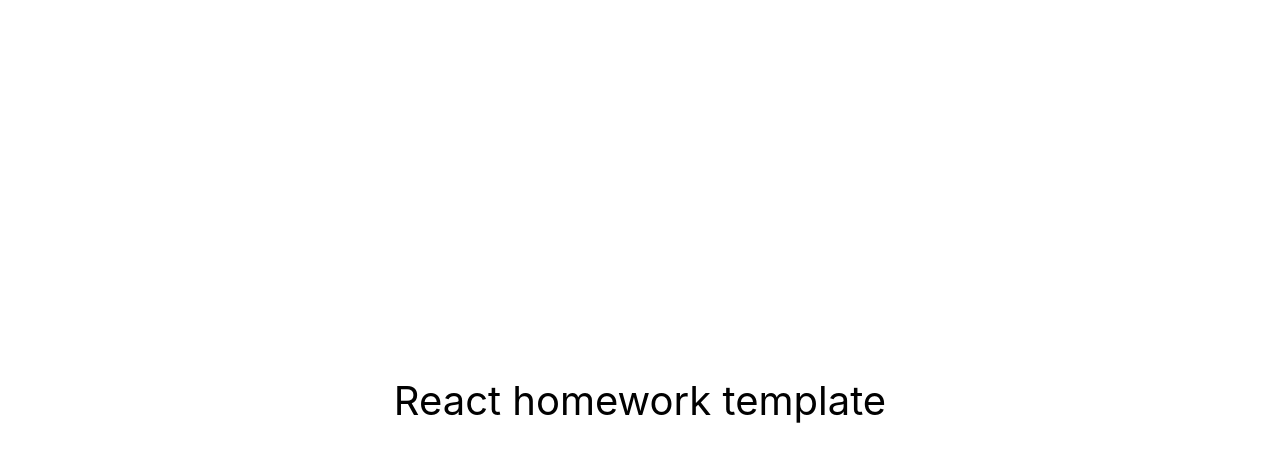
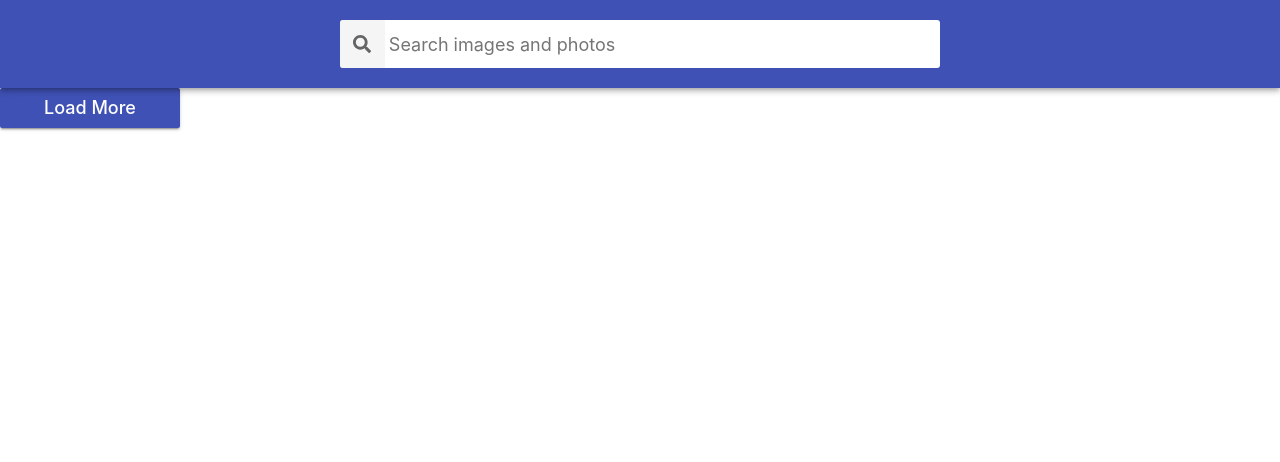
Before and after one commit to Nepalcem/goit-react-hw-03-image-finder, a React (Create React App) app: page / in a window 1280 px wide. Shown: the top 462 px of the page. Built offline with nearby package versions, Linux system fonts and the light colour scheme.

Commit message:
components

```diff
--- a/package.json
+++ b/package.json
@@ -11,7 +11,9 @@
     "prop-types": "^15.8.1",
     "react": "^18.1.0",
     "react-dom": "^18.1.0",
+    "react-icons": "^4.8.0",
     "react-scripts": "5.0.1",
+    "react-toastify": "^9.1.3",
     "styled-components": "^5.3.10",
     "web-vitals": "^2.1.3"
   },
--- a/src/components/App.jsx
+++ b/src/components/App.jsx
@@ -1,16 +1,18 @@
-export const App = () => {
-  return (
-    <div
-      style={{
-        height: '100vh',
-        display: 'flex',
-        justifyContent: 'center',
-        alignItems: 'center',
-        fontSize: 40,
-        color: '#010101'
-      }}
-    >
-      React homework template
-    </div>
-  );
-};
+import React from 'react';
+import { Component } from 'react';
+import SearchBar from './SearchBar/SearchBar';
+import ImageGallery from './ImageGallery/ImageGallery';
+import LoadMoreBtn from './LoadMoreBtn/LoadMoreBtn';
+import { ToastContainer, toast } from 'react-toastify';
+
+export default class App extends Component {
+  render() {
+    return (
+      <div>
+        <SearchBar></SearchBar>
+        <ImageGallery></ImageGallery>
+        <LoadMoreBtn></LoadMoreBtn>
+      </div>
+    );
+  }
+}
--- /dev/null
+++ b/src/components/ImageGallery/ImageGallery.jsx
@@ -0,0 +1,8 @@
+import React, { Component } from 'react';
+import { ImageGalleryStyled } from './ImageGallery.styled';
+
+export default class ImageGallery extends Component {
+  render() {
+    return <ImageGalleryStyled></ImageGalleryStyled>;
+  }
+}
--- /dev/null
+++ b/src/components/ImageGallery/ImageGallery.styled.js
@@ -0,0 +1,14 @@
+import styled from 'styled-components';
+
+export const ImageGalleryStyled = styled.ul`
+  display: grid;
+  max-width: calc(100vw - 48px);
+  grid-template-columns: repeat(auto-fill, minmax(320px, 1fr));
+  grid-gap: 16px;
+  margin-top: 0;
+  margin-bottom: 0;
+  padding: 0;
+  list-style: none;
+  margin-left: auto;
+  margin-right: auto;
+`;
--- /dev/null
+++ b/src/components/LoadMoreBtn/LoadMoreBtn.jsx
@@ -0,0 +1,8 @@
+import React from 'react'
+import { LoadMoreBtnStyled } from './LoadMoreBtn.styled'
+
+export default function LoadMoreBtn() {
+  return (
+    <LoadMoreBtnStyled>Load More</LoadMoreBtnStyled>
+  )
+}
--- /dev/null
+++ b/src/components/LoadMoreBtn/LoadMoreBtn.styled.js
@@ -0,0 +1,26 @@
+import styled from 'styled-components';
+
+export const LoadMoreBtnStyled = styled.button`
+  padding: 8px 16px;
+  border-radius: 2px;
+  background-color: #3f51b5;
+  transition: all 250ms cubic-bezier(0.4, 0, 0.2, 1);
+  text-align: center;
+  display: inline-block;
+  color: #fff;
+  border: 0;
+  text-decoration: none;
+  cursor: pointer;
+  font-family: inherit;
+  font-size: 18px;
+  line-height: 24px;
+  font-style: normal;
+  font-weight: 500;
+  min-width: 180px;
+  box-shadow: 0px 3px 1px -2px rgba(0, 0, 0, 0.2),
+    0px 2px 2px 0px rgba(0, 0, 0, 0.14), 0px 1px 5px 0px rgba(0, 0, 0, 0.12);
+  &:hover,
+  :focus {
+    background-color: #303f9f;
+  }
+`;
--- /dev/null
+++ b/src/components/SearchBar/SearchBar.jsx
@@ -0,0 +1,24 @@
+import React, { Component } from 'react';
+import { SearchBarStyled } from './SearchBar.styled';
+
+export default class SearchBar extends Component {
+  render() {
+    return (
+      <SearchBarStyled>
+        <form className="form">
+          <button type="submit" className="button">
+            <span className="button-label">Search</span>
+          </button>
+
+          <input
+            className="input"
+            type="text"
+            autocomplete="off"
+            autofocus
+            placeholder="Search images and photos"
+          />
+        </form>
+      </SearchBarStyled>
+    );
+  }
+}
--- /dev/null
+++ b/src/components/SearchBar/SearchBar.styled.js
@@ -0,0 +1,74 @@
+import styled from 'styled-components';
+import image from '../assets/search-solid.svg';
+
+export const SearchBarStyled = styled.header`
+  top: 0;
+  left: 0;
+  position: sticky;
+  z-index: 1100;
+  display: flex;
+  justify-content: center;
+  align-items: center;
+  min-height: 64px;
+  padding-right: 24px;
+  padding-left: 24px;
+  padding-top: 12px;
+  padding-bottom: 12px;
+  color: #fff;
+  background-color: #3f51b5;
+  box-shadow: 0px 2px 4px -1px rgba(0, 0, 0, 0.2),
+    0px 4px 5px 0px rgba(0, 0, 0, 0.14), 0px 1px 10px 0px rgba(0, 0, 0, 0.12);
+
+  & .form {
+    display: flex;
+    align-items: center;
+    width: 100%;
+    max-width: 600px;
+    background-color: #fff;
+    border-radius: 3px;
+    overflow: hidden;
+  }
+  & .button {
+    display: inline-block;
+    width: 48px;
+    height: 48px;
+    border: 0;
+    background-image: url(${image});
+
+    background-size: 40%;
+    background-repeat: no-repeat;
+    background-position: center;
+    opacity: 0.6;
+    transition: opacity 250ms cubic-bezier(0.4, 0, 0.2, 1);
+    cursor: pointer;
+    outline: none;
+  }
+  & .button:hover {
+    opacity: 1;
+  }
+  & .button-label {
+    position: absolute;
+    width: 1px;
+    height: 1px;
+    padding: 0;
+    overflow: hidden;
+    clip: rect(0, 0, 0, 0);
+    white-space: nowrap;
+    clip-path: inset(50%);
+    border: 0;
+  }
+  & .input {
+    display: inline-block;
+    width: 100%;
+    font: inherit;
+    font-size: 20px;
+    border: none;
+    outline: none;
+    padding-left: 4px;
+    padding-right: 4px;
+  }
+  & .input::placeholder {
+    font: inherit;
+    font-size: 18px;
+  }
+`;
--- a/src/index.js
+++ b/src/index.js
@@ -1,6 +1,6 @@
 import React from 'react';
 import ReactDOM from 'react-dom/client';
-import { App } from 'components/App';
+import App from 'components/App';
 import './index.css';
 
 ReactDOM.createRoot(document.getElementById('root')).render(
```
Also changed, not shown: src/components/GalleryItem/GalleryItem.jsx (added, +10 -0 lines), src/components/GalleryItem/GalleryItem.styled.js (added, +17 -0 lines), src/components/assets/search-solid.svg (added), 1 other file (tests, documents, lock files or other folders).
